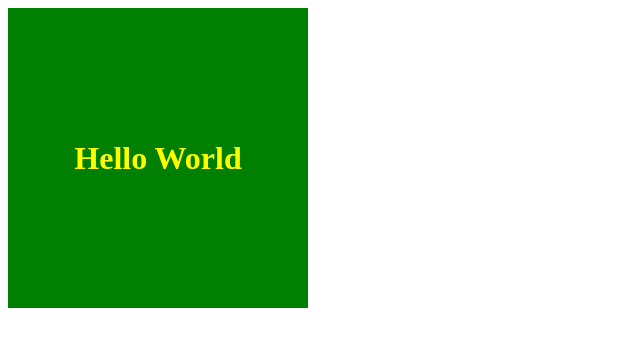
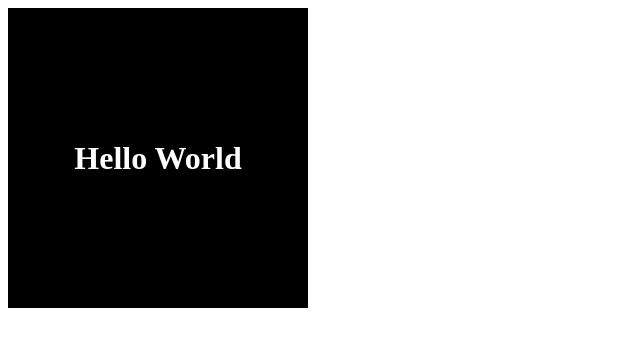
Before and after one commit to daler-2401/second, a plain HTML site: page index.html in a window 1280 px wide. Shown: the whole page, without its empty margins (0-640 px from the left). Drawn offline with Linux system fonts and the light colour scheme.

Commit message:
css modified

```diff
--- a/style.css
+++ b/style.css
@@ -1,11 +1,12 @@
 .box{
 	width: 300px;
 	height: 300px;
-	background-color: green;
+	background-color: black;
 	display: flex;
 	align-items: center;
 	justify-content: center;
+	color: white;
 	h1{
-		color: yellow;
+		color: white;
 	}
 }
```
